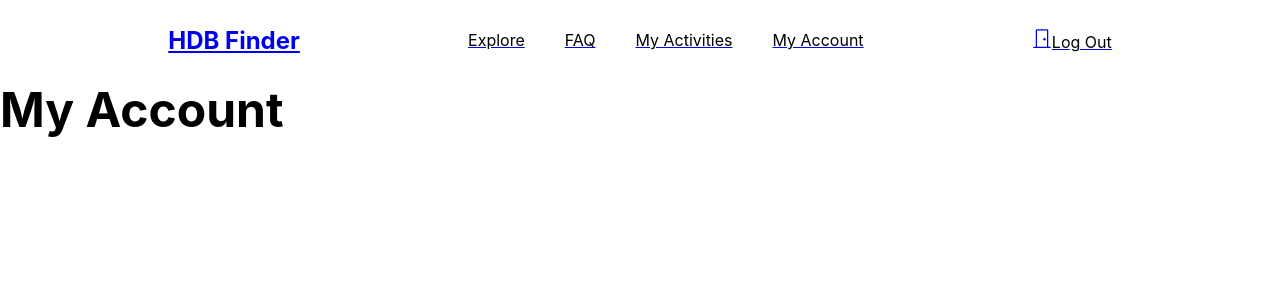
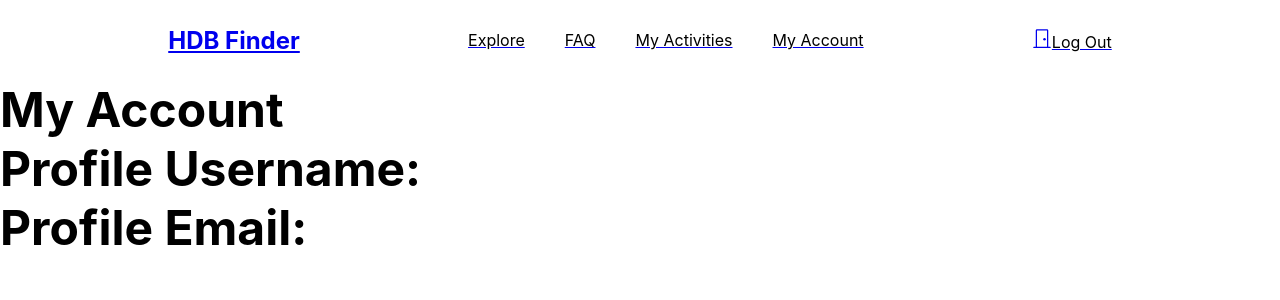
Before and after one commit to Realker/SC2006-Project, a React (Create React App) app in the folder frontend/: page /MyAccount in a window 1280 px wide. Shown: the top 300 px of the page. Built offline with nearby package versions, Linux system fonts and the light colour scheme.

Commit message:
Button Width
Change button width on homepage

```diff
--- a/frontend/src/components/MyAccount.js
+++ b/frontend/src/components/MyAccount.js
@@ -6,7 +6,8 @@ const MyAccount = () => {
     <div>
       <NavBar/>
       <h1>My Account</h1>
-
+      <h1>Profile Username: </h1>
+      <h1>Profile Email: </h1>
       </div>
   )
 }
--- a/frontend/src/css/Search.css
+++ b/frontend/src/css/Search.css
@@ -20,15 +20,15 @@
 
 .searchContainer{
   border: none;
-
-
-  display: flex;
+  display:flex;
   justify-content: center;
   align-items: center;
   background-color: white;
   padding-left: 1rem;
   padding: 1rem;
   border-radius: 10px;
+  width: 45vw;
+
 }
 
 .searchInput{
```
